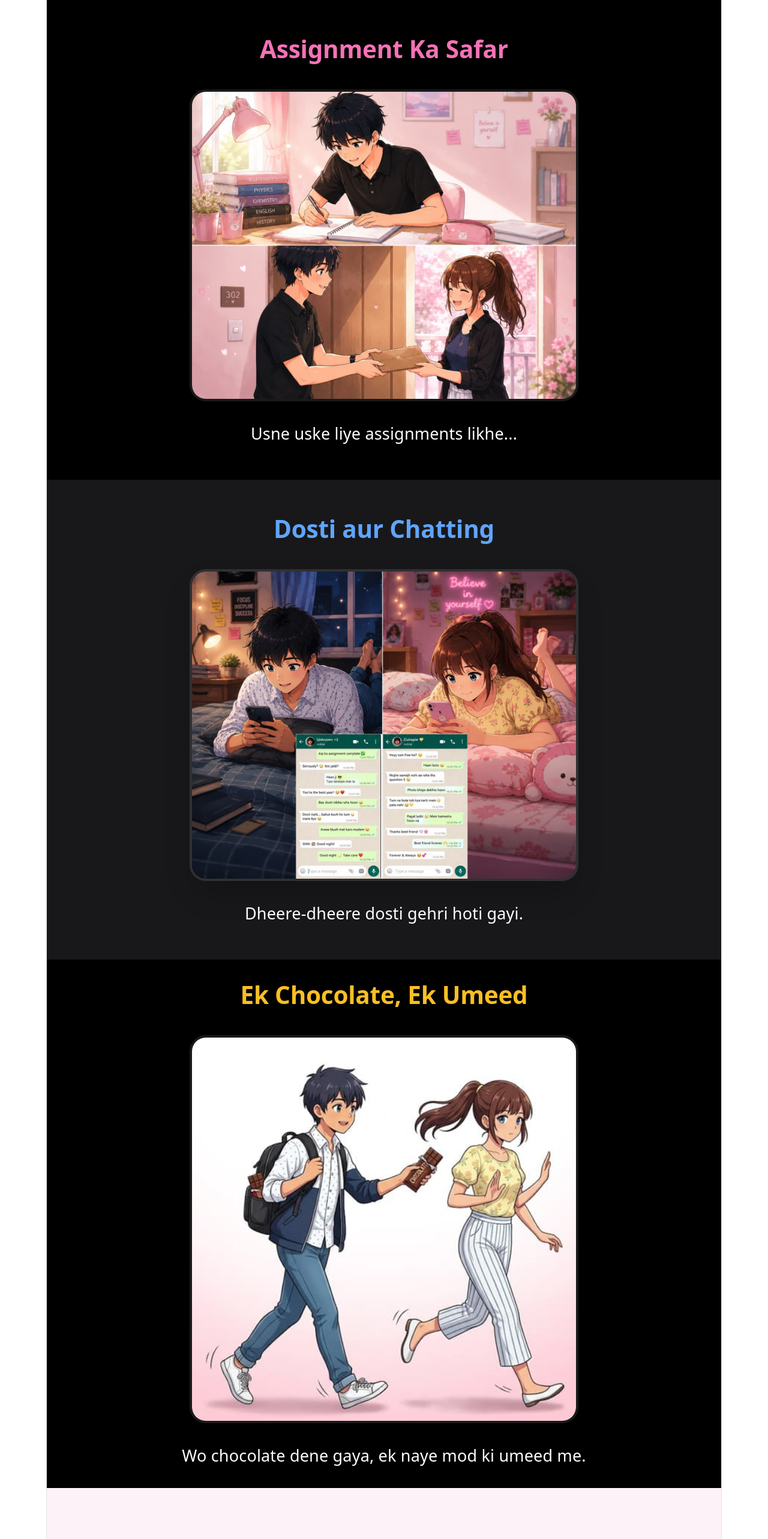
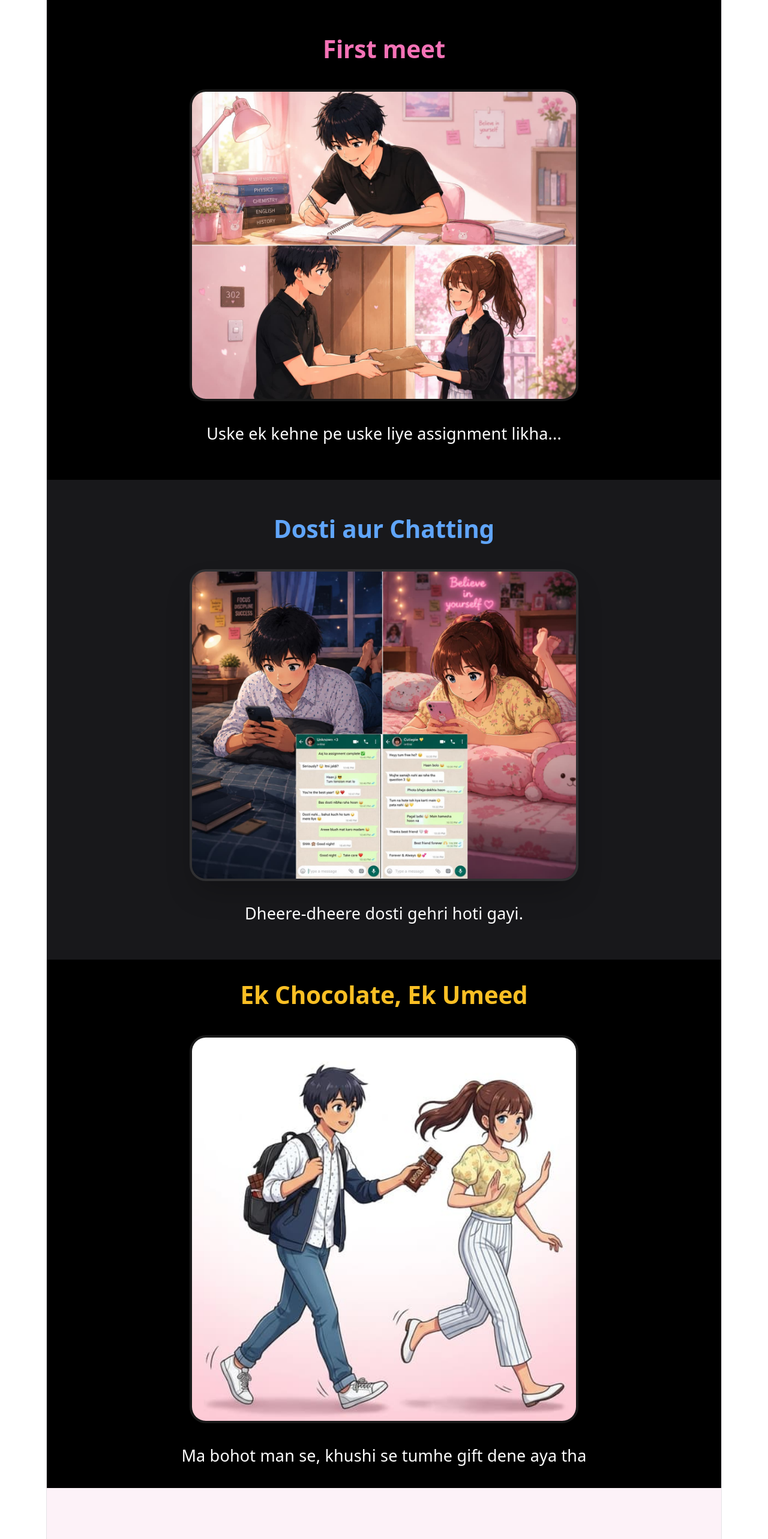
Before and after one commit to 21teo/vitejs-vite-9s81aq8f, a React (Vite) app: page / in a window 1280 px wide. Shown: the top 2566 px of the page at 60% size. Built offline with nearby package versions, Linux system fonts and the light colour scheme.

Commit message:
Update App.jsx

```diff
--- a/src/App.jsx
+++ b/src/App.jsx
@@ -7,9 +7,9 @@ export default function App() {
 
       {/* 1. SCENE: Assignment */}
       <section className="min-h-screen flex flex-col items-center justify-center p-8">
-        <h2 className="text-4xl font-bold mb-10 text-pink-400">Assignment Ka Safar</h2>
+        <h2 className="text-4xl font-bold mb-10 text-pink-400">First meet</h2>
         <img src="/boy_assignment.jpg" className="w-full max-w-xl rounded-3xl shadow-2xl border-4 border-white/10" alt="Assignment" />
-        <p className="mt-8 text-2xl font-light text-center">Usne uske liye assignments likhe...</p>
+        <p className="mt-8 text-2xl font-light text-center">Uske ek kehne pe uske liye assignment likha...</p>
       </section>
 
       {/* 2. SCENE: Chatting */}
@@ -23,19 +23,19 @@ export default function App() {
       <section className="min-h-screen flex flex-col items-center justify-center p-8">
         <h2 className="text-4xl font-bold mb-10 text-amber-400">Ek Chocolate, Ek Umeed</h2>
         <img src="/chocolate.jpg" className="w-full max-w-xl rounded-3xl shadow-2xl border-4 border-white/10" alt="Chocolate" />
-        <p className="mt-8 text-2xl font-light text-center">Wo chocolate dene gaya, ek naye mod ki umeed me.</p>
+        <p className="mt-8 text-2xl font-light text-center">Ma bohot man se, khushi se tumhe gift dene aya tha</p>
       </section>
 
       {/* 4. SCENE: Video Exchange Scene */}
       <section className="min-h-screen flex flex-col items-center justify-center p-8 bg-pink-50 text-black">
         <h2 className="text-3xl font-bold mb-10 text-pink-600">Ek Chhoti si Koshish</h2>
         <img src="/video_exchange.jpg" className="w-full max-w-xl rounded-3xl shadow-2xl" alt="Video exchange" />
-        <p className="mt-8 text-xl font-medium italic">"Sirf ek baar wo hass de, wahi kaafi tha..."</p>
+        <p className="mt-8 text-xl font-medium italic">"Sirf ek baar tum hus do, wahi kaafi tha..."</p>
       </section>
 
       {/* 5. SCENE: WhatsApp Block Animation */}
       <section className="min-h-screen flex flex-col items-center justify-center bg-[#0f172a] text-slate-300 p-8">
-        <h2 className="text-3xl font-bold mb-8 text-slate-400">Khamoshi</h2>
+        <h2 className="text-3xl font-bold mb-8 text-slate-400">Khamoshi.....ab sab khatam</h2>
         <motion.div
           initial={{ opacity: 1 }}
           whileInView={{ opacity: [1, 0.5, 0.1] }}
```
